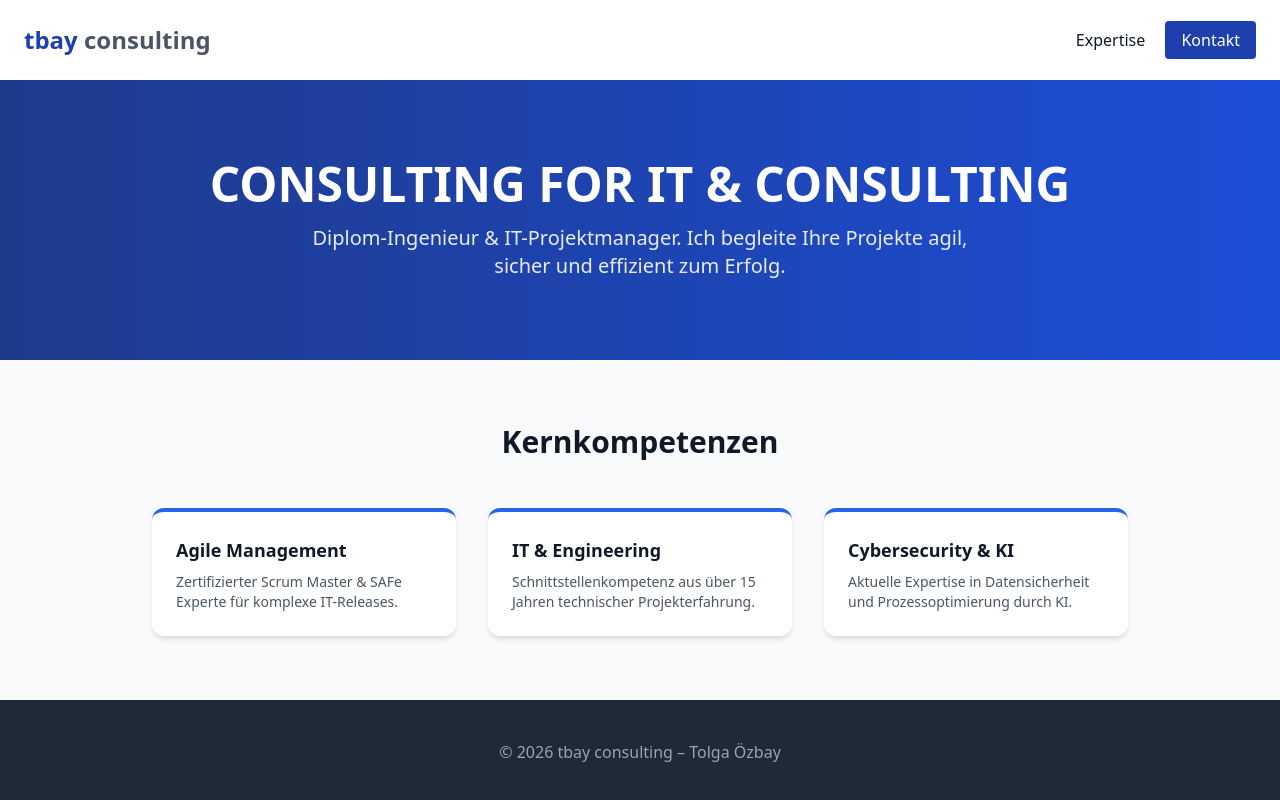
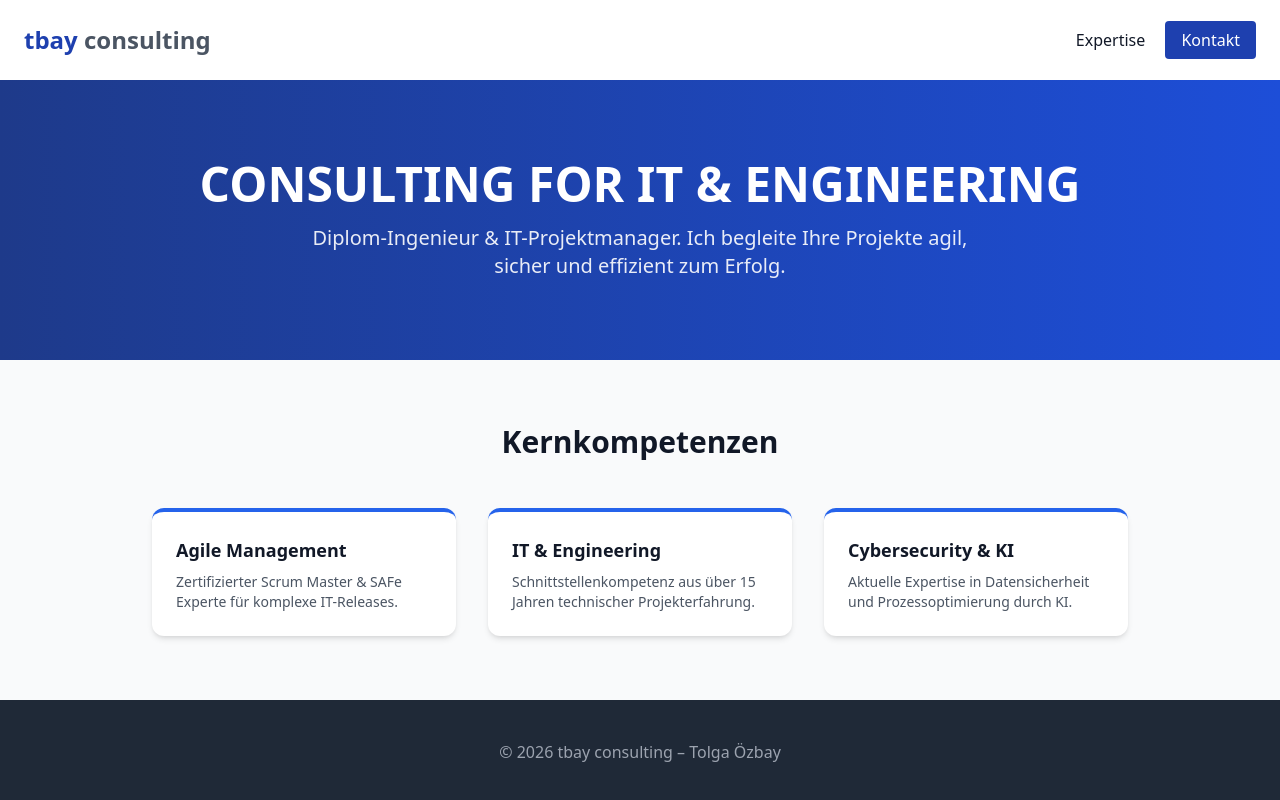
Before and after one commit to 179tolga/tbay, a plain HTML site: page index.html in a window 1280 px wide. Drawn offline with nearby package versions, Linux system fonts and the light colour scheme.

Commit message:
Update header title from 'CONSULTING' to 'ENGINEERING'

```diff
--- a/index.html
+++ b/index.html
@@ -17,7 +17,7 @@
     </nav>
 
     <header class="py-20 px-6 text-center bg-gradient-to-r from-blue-900 to-blue-700 text-white">
-        <h2 class="text-4xl md:text-5xl font-extrabold mb-4">CONSULTING FOR IT & CONSULTING</h2>
+        <h2 class="text-4xl md:text-5xl font-extrabold mb-4">CONSULTING FOR IT & ENGINEERING</h2>
         <p class="text-xl max-w-2xl mx-auto opacity-90">
             Diplom-Ingenieur & IT-Projektmanager. Ich begleite Ihre Projekte agil, sicher und effizient zum Erfolg.
         </p>
```
